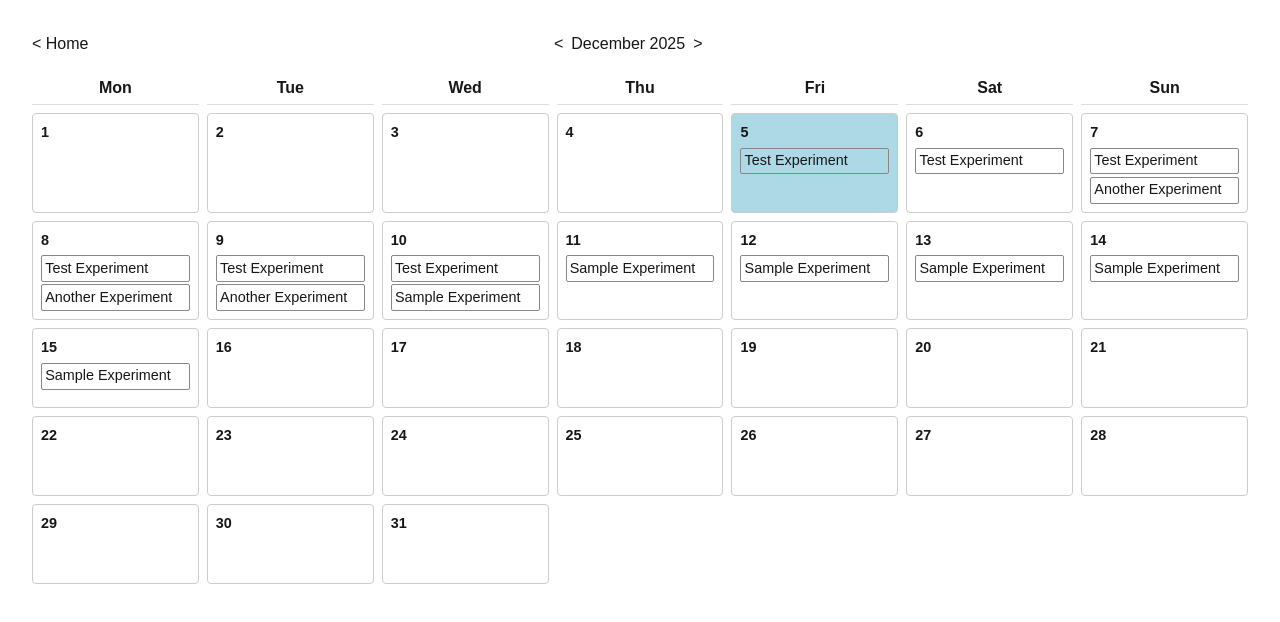
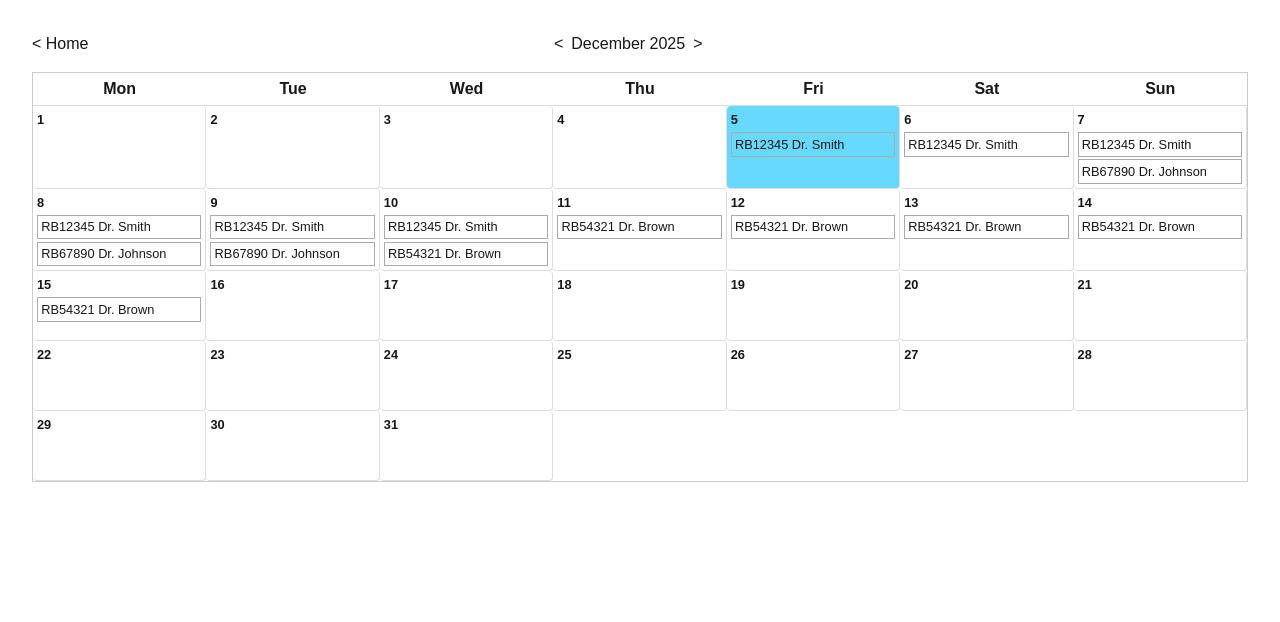
Before and after one commit to stfc-dylan03/ReactScheduler, a Next.js app in the folder react-scheduler-test/: page /scheduler in a window 1280 px wide. Shown: the top 622 px of the page. Built offline with nearby package versions, Linux system fonts and the light colour scheme.

Commit message:
Formatting and display changes

```diff
--- a/react-scheduler-test/app/scheduler/page.tsx
+++ b/react-scheduler-test/app/scheduler/page.tsx
@@ -110,7 +110,8 @@ export default function SchedulerPage() {
             <section style={{
                 display: "grid",
                 gridTemplateColumns: "repeat(7, 1fr)",
-                gap: "0.5rem",
+                gap: 0,
+                border:" 1px solid #ccc",
             }}>
                 {/* Weekday Headers */}
                 {weekdays.map((day) => (
@@ -129,7 +130,10 @@ export default function SchedulerPage() {
                 {/* Day Cells */}
                 {days.map((date, index) => {
                     if (!date) {
-                        return <div key = {`empty-${index}`} />;
+                        return <div key = {`empty-${index}`} style={{
+                            borderRight: "1px solid #ddd",
+                            borderBottom: "1px solid #ddd",
+                        }} />;
                     }
 
                     const isToday =
@@ -145,15 +149,16 @@ export default function SchedulerPage() {
                         <div
                         key={date.toISOString()}
                         style={{
-                            border: "1px solid #ccc",
+                            borderRight: "1px solid #ddd",
+                            borderBottom: "1px solid #ddd",
                             borderRadius: "4px",
-                            padding: "0.5rem",
-                            minHeight: "80px",
-                            fontSize: "0.9rem",
-                            backgroundColor: isToday ? "#add8e6" : "transparent",
+                            padding: "0.25rem",
+                            minHeight: "70px",
+                            fontSize: "0.8rem",
+                            backgroundColor: isToday ? "#00bfff98" : "transparent",
                             display: "flex",
                             flexDirection: "column",
-                            gap: "0.25rem",
+                            gap: "0.2rem",
                         }}>
                             <div style={{fontWeight: "bold" }}>
                                 {date.getDate()}
@@ -165,16 +170,16 @@ export default function SchedulerPage() {
                                     <div
                                     key={exp.RBNumber}
                                     style={{
-                                        borderRadius: "2px",
-                                        border: "1px solid #888",
+                                        borderRadius: "0px",
+                                        border: "1px solid #aaa",
                                         padding: "0.1rem 0.2rem",
                                         overflow: "hidden",
                                         textOverflow: "ellipsis",
                                         whiteSpace: "nowrap",
                                     }}
-                                    title={`${exp.experimentTitle} (Investigator: ${exp.investigator})`}
+                                    title={`${exp.RBNumber} ${exp.experimentTitle} (Investigator: ${exp.investigator})`}
                                     >
-                                        {exp.experimentTitle}
+                                        {exp.RBNumber} {exp.investigator}
                                     </div>
                                 ))}
                             </div>
```
